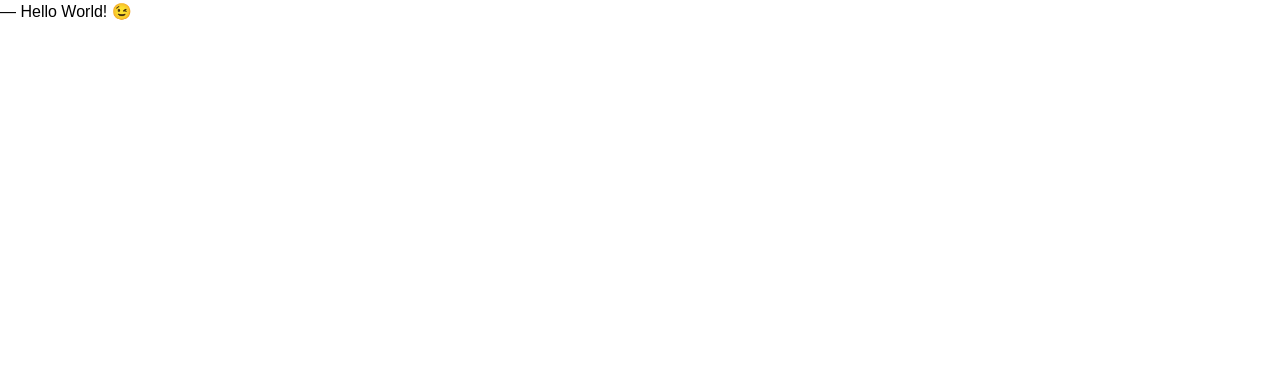
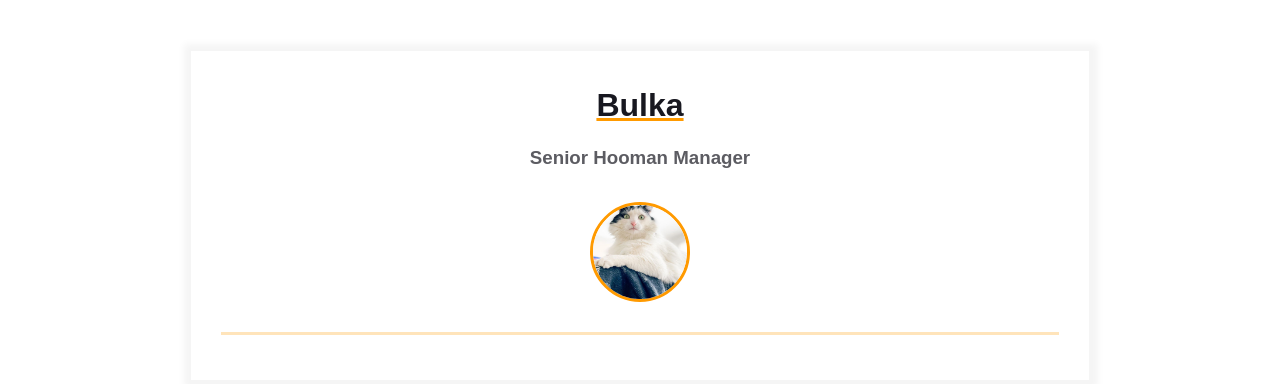
Before and after one commit to Anastasiia-Tarasiuk/homepage, a plain HTML site: page index.html in a window 1280 px wide. Drawn offline with Linux system fonts and the light colour scheme.

Commit message:
Add Primary content template

```diff
--- a/index.html
+++ b/index.html
@@ -9,7 +9,26 @@
 </head>
 
 <body>
-    ― Hello World! &#x1F609;
+    <main>
+        <div class="resume">
+            <div class="container">
+                <div class="resume__block">
+                    <h1 class="contact-info__header">Bulka</h1>
+                    <h3 class="contact-info__sub-header">Senior Hooman Manager</h3>
+
+                    <div class="contact_info_container fh">
+                        <div class="contact-info__block"></div>
+
+                        <div class="contact-info__block contact-info__block--center">
+                            <img class="contact-info__avatar" src="assets/bulka-avatar.jpg" alt="Avatar">
+                        </div>
+
+                        <div class="contact-info__block"></div>
+                    </div>
+                </div>
+            </div>
+        </div>
+    </main>
 </body>
 
 </html>
```
Also changed, not shown: assets/bulka-avatar.jpg (added).
